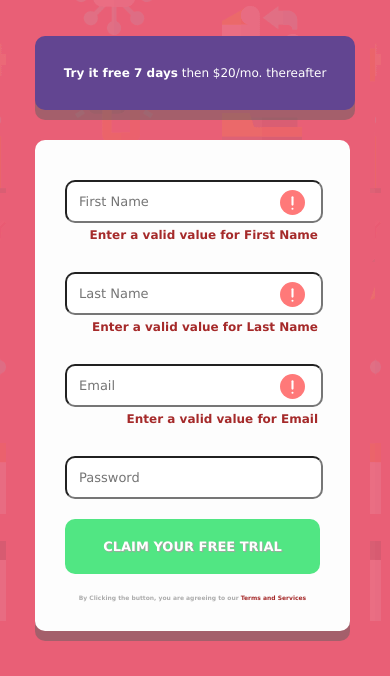
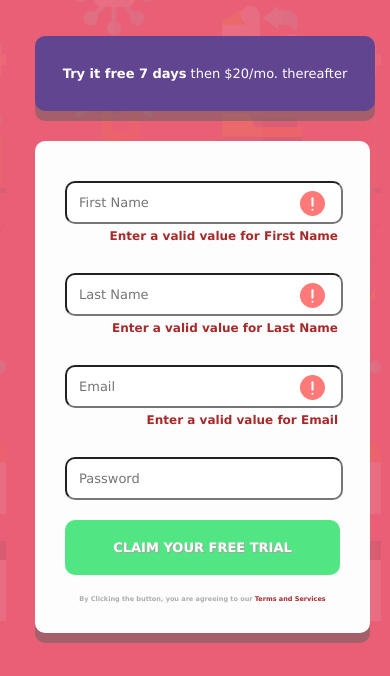
Before and after one commit to diegoalvares/formulario-de-cadastro, a plain HTML site: page index.html in a window 390 px wide. Shown: the part 168-844 px from the top of the page. Drawn offline with Linux system fonts and the light colour scheme.

Commit message:
atualizando.

```diff
--- a/css/resolucoes.css
+++ b/css/resolucoes.css
@@ -8,6 +8,7 @@
         margin: 0px;
         margin-top: -210px;
         width: 390px;
+        margin-left: 15px;
       }
 
     h1{
@@ -28,14 +29,14 @@
 
 
     #formulario>h2{
-        font-size: 12px;
-        width: 300px;
+        font-size: 13px;
+        width: 320px;
         padding-left: 10px;
         padding-right: 10px;
     }
 
     #formulario{
-        width: 435px;
+        width: 455px;
         margin-left: -25px;
         margin-bottom: -30px;
     }
@@ -45,13 +46,13 @@
     }
 
     form>input{
-        width: 230px;
+        width: 250px;
         font-size: 13px;
         padding: 12px;
     }
 
     form>button{
-        width: 255px;
+        width: 275px;
         padding: 20px;
         padding-left: 30px;
         padding-right: 30px;
@@ -59,7 +60,7 @@
     }
 
     form> footer{
-        font-size: 6px;
+        font-size: 6.5px;
         margin-bottom: 20px;
     }
 
@@ -71,7 +72,7 @@
     }
 
     #exc_nome, #exc_sobrenome, #exc_email{
-        margin-left: 235px;
+        margin-left: 255px;
         width: 25px;
         margin-top: 40px;
         position: absolute;
```
